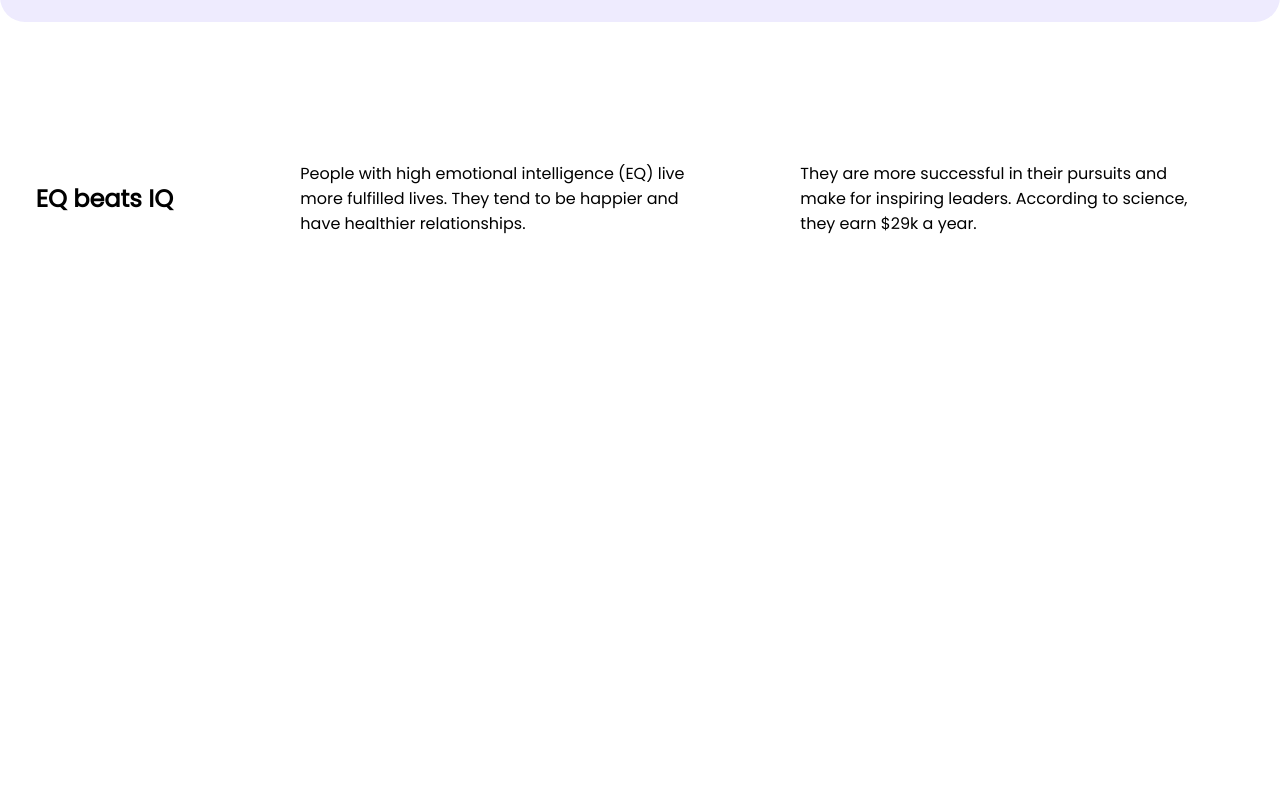
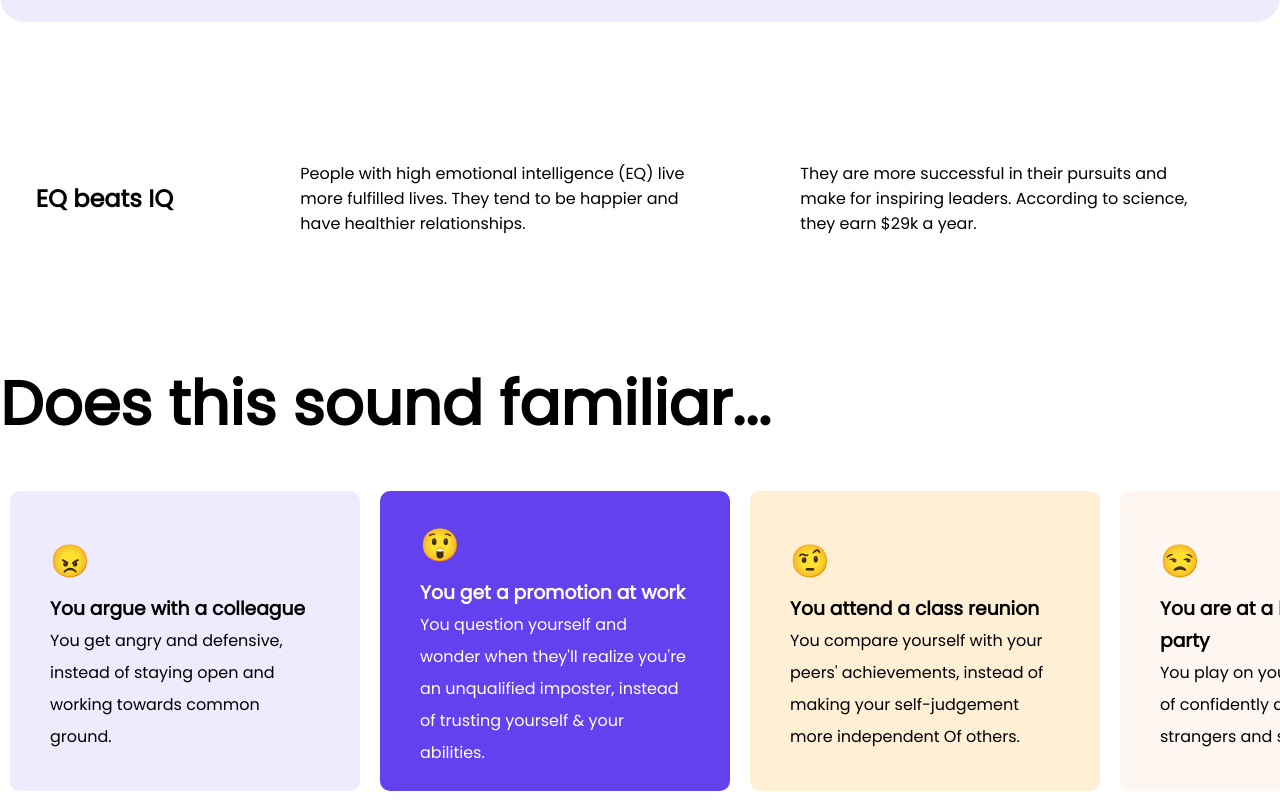
Before and after one commit to AvinashChandavar7/density_exchange_assessment, a React (Create React App) app: page / in a window 1280 px wide. Shown: the part 725-1526 px from the top of the page. Before the commit the page ends 1083 px from the top, so only its background shows below. Built offline with nearby package versions, Linux system fonts and the light colour scheme.

Commit message:
adding Soundfamiliar Components and Cards Comonents

```diff
--- a/src/App.js
+++ b/src/App.js
@@ -6,6 +6,7 @@ import { paragraph1 } from './constants/data';
 const LazyHeader = lazy(() => import('./components/Header/Header.jsx'));
 const LazyHero = lazy(() => import('./components/Hero/Hero.jsx'));
 const LazyEqBeatsIq = lazy(() => import('./components/EqBeatsIq/EqBeatsIq.jsx'));
+const LazySoundfamiliar = lazy(() => import('./components/Soundfamiliar/Soundfamiliar.jsx'));
 
 
 
@@ -16,7 +17,7 @@ const App = () => {
         <LazyHeader />
         <LazyHero />
         <LazyEqBeatsIq title="EQ beats IQ" paragraphs={paragraph1} />
-
+        <LazySoundfamiliar />
       </Suspense>
     </>
   );
--- a/src/components/Cards/Cards.css
+++ b/src/components/Cards/Cards.css
@@ -19,3 +19,45 @@
     text-align: center;
   }
 }
+
+/* soundFamiliar__cards */
+
+.soundFamiliar__cards {
+  min-width: 350px;
+  width: 350px;
+  height: 300px;
+  display: flex;
+  flex-direction: column;
+  justify-content: center;
+
+  border-radius: 10px;
+  padding: 2.5rem;
+
+  line-height: 2rem;
+  background-color: #eeebfe;
+  color: #000;
+}
+
+.soundFamiliar__cards h1 {
+  font-size: 2rem;
+  padding: 1rem 0;
+}
+
+.soundFamiliar__cards:hover {
+  transition: 0.1s;
+  transform: rotate(-5deg);
+}
+
+@media screen and (max-width: 768px) {
+  .soundFamiliar__cards {
+    min-width: 300px;
+    width: 300px;
+    height: 300px;
+    display: flex;
+    flex-direction: column;
+    justify-content: center;
+
+    border-radius: 10px;
+    padding: 2rem;
+  }
+}
--- a/src/components/Cards/Cards.jsx
+++ b/src/components/Cards/Cards.jsx
@@ -1,8 +1,34 @@
 import React from 'react';
 import './Cards.css';
 
-const Cards = ({ className, bodyText }) => {
-  return <figure className={className}>{bodyText && <p>{bodyText}</p>}</figure>;
+const Cards = ({
+  className,
+  emojis,
+  title,
+  bodyText,
+  color,
+  bgColor,
+  role,
+  shift,
+  location,
+  packages,
+}) => {
+  const cardStyle = {
+    backgroundColor: bgColor,
+    color: color,
+  };
+  return (
+    <figure className={className} style={cardStyle}>
+      {emojis && <h1>{emojis}</h1>}
+      {title && <h3>{title}</h3>}
+      {role && <h3>{role}</h3>}
+      {bodyText && <p>{bodyText}</p>}
+
+      {shift && <h4>{shift}</h4>}
+      {location && <h4>{location}</h4>}
+      {packages && <h4>{packages}</h4>}
+    </figure>
+  );
 };
 
 export default Cards;
--- /dev/null
+++ b/src/components/Soundfamiliar/Soundfamiliar.css
@@ -0,0 +1,51 @@
+.soundFamiliar__container {
+  width: 100%;
+  /* height: 50vh; */
+  overflow: hidden;
+}
+
+.soundFamiliar__titles {
+  font-size: 61px;
+  margin-bottom: 2rem;
+}
+
+.soundFamiliar__slider {
+  display: flex;
+  flex-direction: row;
+  /* flex-wrap: wrap; */
+  align-items: center;
+  overflow-x: scroll;
+  overflow-y: hidden;
+  gap: 20px;
+  padding: 10px;
+
+  /* width: 350px; */
+}
+.soundFamiliar__slider::-webkit-scrollbar {
+  width: 0px !important;
+  height: 5px;
+}
+
+.soundFamiliar__slider::-webkit-scrollbar-thumb {
+  background-color: transparent;
+}
+
+.soundFamiliar__slider::-webkit-scrollbar-track {
+  background-color: transparent;
+}
+
+@media screen and (max-width: 768px) {
+  .soundFamiliar__container {
+    height: 100%;
+    margin-top: 2rem;
+  }
+
+  .soundFamiliar__titles {
+    font-size: 30px;
+    text-align: center;
+  }
+
+  .soundFamiliar__slider {
+    flex-direction: column;
+  }
+}
--- /dev/null
+++ b/src/components/Soundfamiliar/Soundfamiliar.jsx
@@ -0,0 +1,29 @@
+import React from 'react';
+import Cards from '../Cards/Cards';
+import './Soundfamiliar.css';
+
+import { cardData } from '../../constants/data';
+
+const Soundfamiliar = () => {
+  return (
+    <section className="soundFamiliar__container" id="manifesto">
+      <h1 className="soundFamiliar__titles">Does this sound familiar...</h1>
+
+      <div className="soundFamiliar__slider">
+        {cardData.map((card) => (
+          <Cards
+            key={card.id}
+            emojis={card.emojis}
+            title={card.title}
+            bodyText={card.bodyText}
+            className={card.className}
+            color={card.color}
+            bgColor={card.bgColor}
+          />
+        ))}
+      </div>
+    </section>
+  );
+};
+
+export default Soundfamiliar;
--- a/src/constants/data.js
+++ b/src/constants/data.js
@@ -19,3 +19,55 @@ export const paragraph1 = [
     text: 'They are more successful in their pursuits and make for inspiring leaders. According to science, they earn $29k a year.',
   },
 ];
+
+
+// Soundfamiliar.jsx
+export const cardData = [
+  {
+    id: 1,
+    emojis: '😠',
+    title: 'You argue with a colleague',
+    bodyText:
+      'You get angry and defensive, instead of staying open and working towards common ground.',
+    className: 'soundFamiliar__cards',
+
+    bgColor: '#EEEBFE',
+  },
+  {
+    id: 2,
+    emojis: '😲',
+    title: 'You get a promotion at work',
+    bodyText:
+      "You question yourself and wonder when they'll realize you're an unqualified imposter, instead of trusting yourself & your abilities.",
+    className: 'soundFamiliar__cards',
+    color: '#ffffff',
+    bgColor: '#6341EF',
+  },
+  {
+    id: 3,
+    emojis: '🤨',
+    title: 'You attend a class reunion',
+    bodyText:
+      "You compare yourself with your peers' achievements, instead of making your self-judgement more independent Of others.",
+    className: 'soundFamiliar__cards',
+    bgColor: '#FFEFD5',
+  },
+  {
+    id: 4,
+    emojis: '😒',
+    title: 'You are at a lively dinner party',
+    bodyText:
+      'You play on your phone, instead of confidently approaching strangers and striking up a chat.',
+    className: 'soundFamiliar__cards',
+    bgColor: '#FEF7F1',
+  },
+  {
+    id: 5,
+    emojis: '🤐',
+    title: 'You hit a dead end in a negotiation',
+    bodyText:
+      'You get nervous, frazzled, and frustrated, instead of staying optimistic and solution-oriented.',
+    className: 'soundFamiliar__cards',
+    bgColor: '#D8F2FF',
+  },
+];
```
